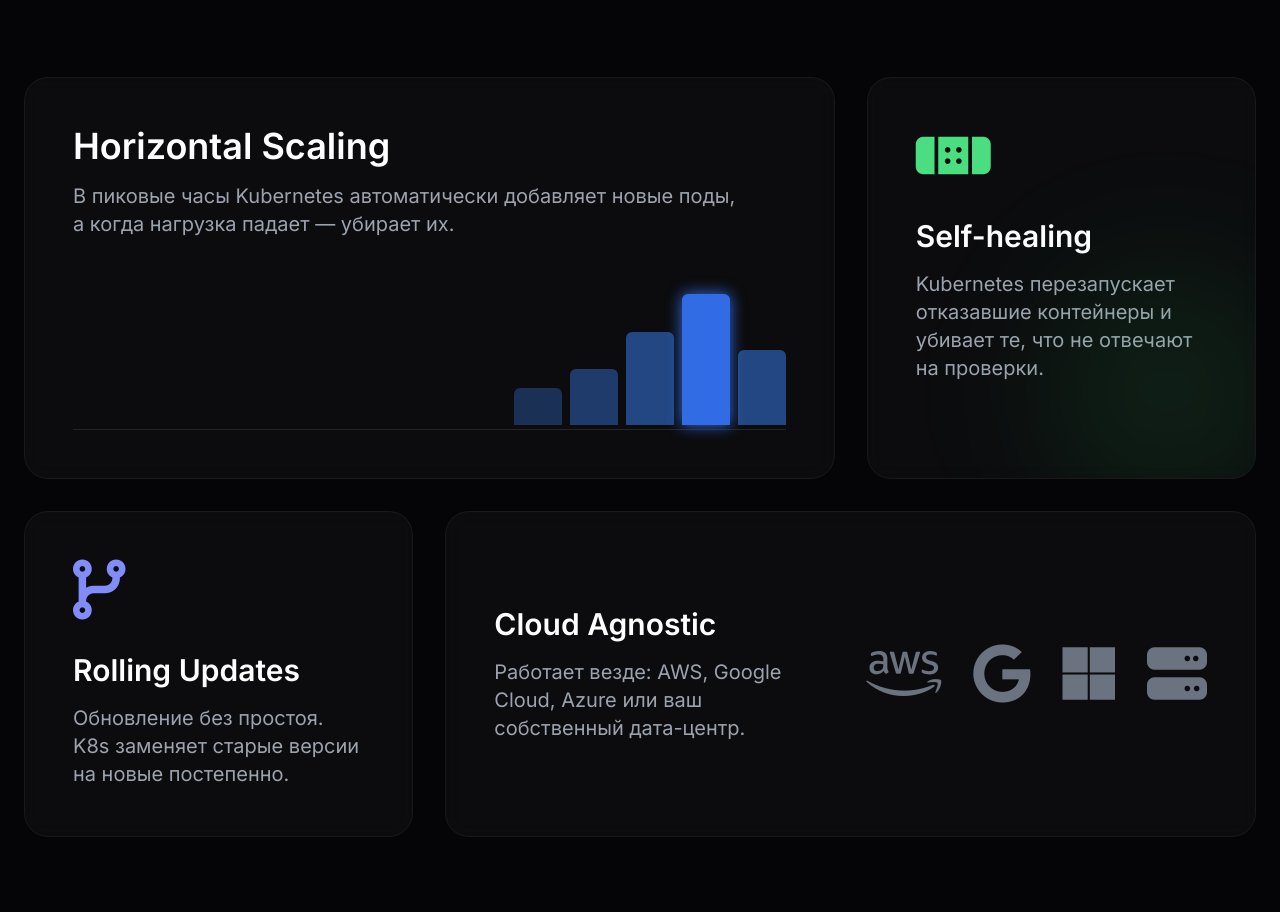
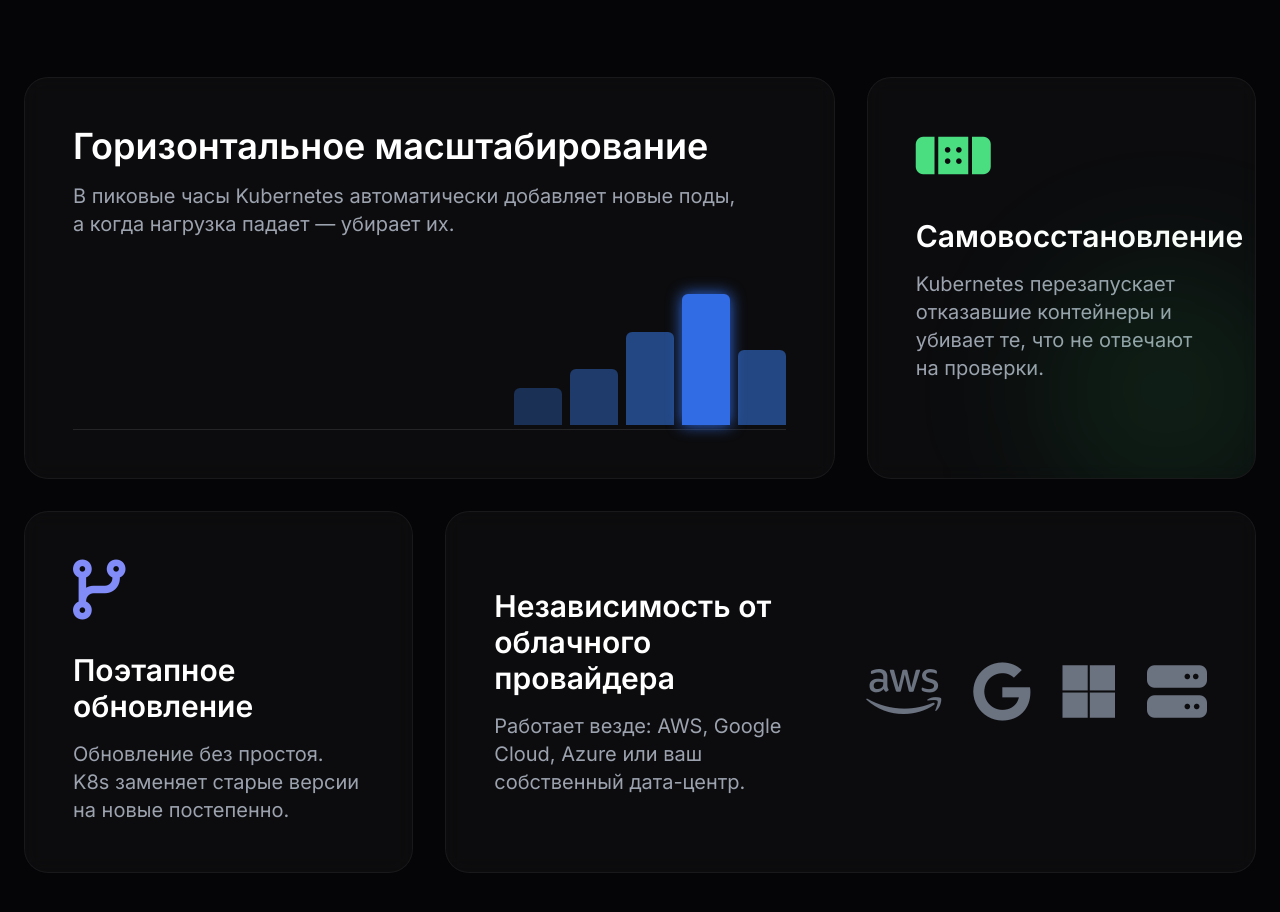
Before and after one commit to ItsCubeDash/kubernetes_edu, a plain HTML site: page index.html in a window 1280 px wide. Shown: the part 3653-4565 px from the top of the page. Drawn offline with nearby package versions, Linux system fonts and the light colour scheme.

Commit message:
Add files via upload

```diff
--- a/index.html
+++ b/index.html
@@ -404,7 +404,7 @@
 
             <!-- Large Card -->
             <div class="md:col-span-2 glass rounded-3xl p-6 sm:p-10 lg:p-12 relative overflow-hidden group reveal delay-100">
-                <h3 class="text-2xl lg:text-4xl font-semibold mb-2 lg:mb-4 text-white">Horizontal Scaling</h3>
+                <h3 class="text-2xl lg:text-4xl font-semibold mb-2 lg:mb-4 text-white">Горизонтальное масштабирование</h3>
                 <p class="text-gray-400 max-w-md lg:max-w-2xl text-base lg:text-xl">В пиковые часы Kubernetes автоматически добавляет новые поды, а когда нагрузка падает — убирает их.</p>
 
                 <!-- Mock Chart -->
@@ -422,7 +422,7 @@
                  <div class="absolute -right-10 -bottom-10 w-64 h-64 bg-green-500/10 rounded-full blur-3xl group-hover:bg-green-500/20 transition-all"></div>
                 <div>
                     <i class="fa-solid fa-bandage text-4xl lg:text-6xl text-green-400 mb-6 lg:mb-8"></i>
-                    <h3 class="text-2xl lg:text-3xl font-semibold mb-2 lg:mb-4">Self-healing</h3>
+                    <h3 class="text-2xl lg:text-3xl font-semibold mb-2 lg:mb-4">Самовосстановление</h3>
                     <p class="text-gray-400 text-base lg:text-xl">Kubernetes перезапускает отказавшие контейнеры и убивает те, что не отвечают на проверки.</p>
                 </div>
             </div>
@@ -430,14 +430,14 @@
             <!-- Medium Card -->
             <div class="glass rounded-3xl p-6 sm:p-10 lg:p-12 reveal delay-300 group">
                 <i class="fa-solid fa-code-branch text-4xl lg:text-6xl text-indigo-400 mb-6 lg:mb-8 group-hover:scale-110 transition-transform"></i>
-                <h3 class="text-2xl lg:text-3xl font-semibold mb-2 lg:mb-4">Rolling Updates</h3>
+                <h3 class="text-2xl lg:text-3xl font-semibold mb-2 lg:mb-4">Поэтапное обновление</h3>
                 <p class="text-gray-400 text-base lg:text-xl">Обновление без простоя. K8s заменяет старые версии на новые постепенно.</p>
             </div>
 
             <!-- Wide Card -->
             <div class="md:col-span-2 glass rounded-3xl p-6 sm:p-10 lg:p-12 flex flex-col md:flex-row items-center gap-10 reveal delay-400">
                 <div class="flex-1">
-                    <h3 class="text-2xl lg:text-3xl font-semibold mb-2 lg:mb-4">Cloud Agnostic</h3>
+                    <h3 class="text-2xl lg:text-3xl font-semibold mb-2 lg:mb-4">Независимость от облачного провайдера</h3>
                     <p class="text-gray-400 text-base lg:text-xl">Работает везде: AWS, Google Cloud, Azure или ваш собственный дата-центр.</p>
                 </div>
                 <div class="flex gap-4 lg:gap-8 text-4xl lg:text-6xl text-gray-500">
```
